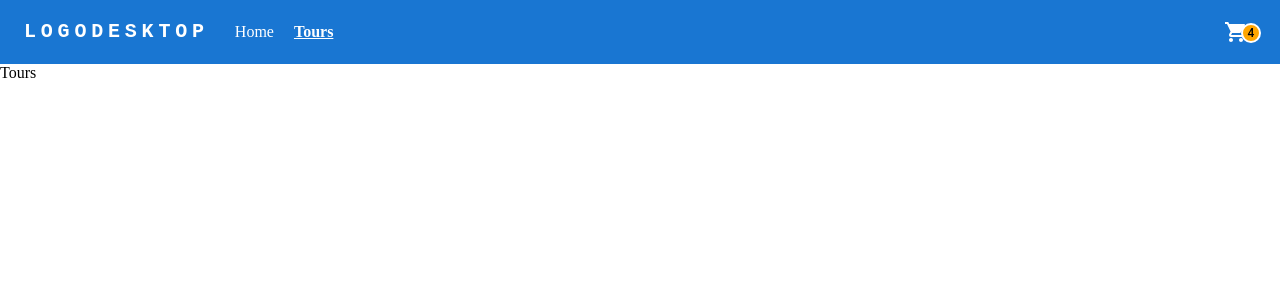
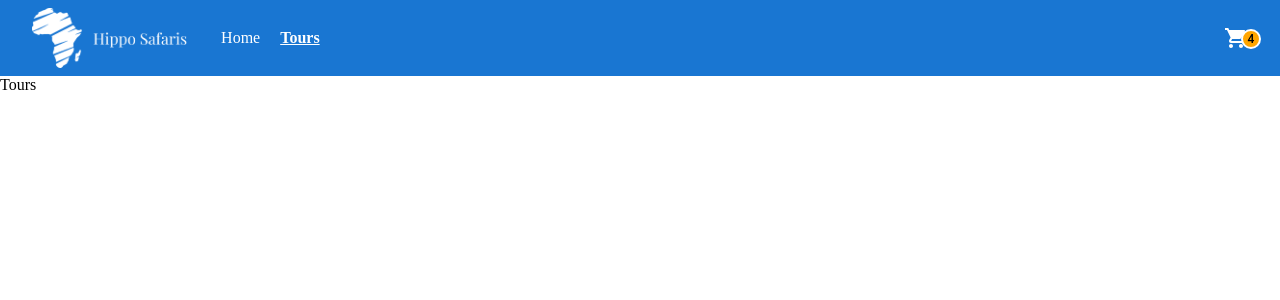
Before and after one commit to Hannahelenas/hippo.safaris, a React (Vite) app in the folder frontend/: page /tours in a window 1280 px wide. Shown: the top 300 px of the page. Built offline with nearby package versions, Linux system fonts and the light colour scheme.

Commit message:
Changed logo image in navbar

```diff
--- a/frontend/src/components/NavBar.tsx
+++ b/frontend/src/components/NavBar.tsx
@@ -20,6 +20,8 @@ import { styled } from '@mui/material/styles';
 import CloseIcon from '@mui/icons-material/Close';
 
 import { NavLink, useMatch } from 'react-router-dom';
+
+/* import Logo2 from 'src/assets/Logo2.png'; */
 
 const pages = [
     {
@@ -124,9 +126,8 @@ function NavBar() {
                             textDecoration: 'none'
                         }}
                     >
-                        LOGODESKTOP
+                        <img className="logo" src="Logo.png" alt="logo" />
                     </Typography>
-
                     <Box
                         sx={{
                             flexGrow: 1,
@@ -181,7 +182,7 @@ function NavBar() {
                         variant="h5"
                         noWrap
                         component="a"
-                        href="#app-bar-with-responsive-menu"
+                        href="/"
                         sx={{
                             mr: 2,
                             display: { xs: 'flex', md: 'none' },
@@ -193,8 +194,9 @@ function NavBar() {
                             textDecoration: 'none'
                         }}
                     >
-                        {/* LOGOTEXT MOBILE */}
+                        <img className="logo" src="Logo.png" alt="logo" />
                     </Typography>
+
                     {/* <Box
                         sx={{
                             flexGrow: 1,
@@ -233,7 +235,11 @@ function NavBar() {
                             </StyledBadge>
                         </IconButton> */}
 
-                        <IconButton aria-label="cart" component={NavLink} to="/">
+                        <IconButton
+                            aria-label="cart"
+                            component={NavLink}
+                            to="/"
+                        >
                             <StyledBadge badgeContent={4}>
                                 <ShoppingCartIcon sx={{ color: 'white' }} />
                             </StyledBadge>
--- a/frontend/src/index.css
+++ b/frontend/src/index.css
@@ -2,6 +2,12 @@
     font-family: 'Nunito Sans', 'Roboto', 'Oxygen' !important;
 }
 
+.logo {
+    height: 60px;
+    margin: 0.5rem;
+
+
+}
 /* :root {
   font-family: Inter, system-ui, Avenir, Helvetica, Arial, sans-serif;
   line-height: 1.5;
```
Also changed, not shown: frontend/public/logo.white.png (deleted), frontend/src/assets/logo.white.png (deleted).
